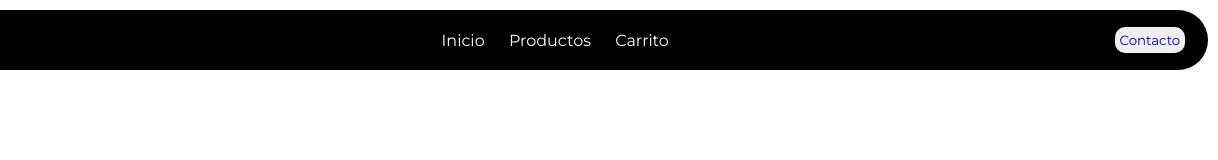
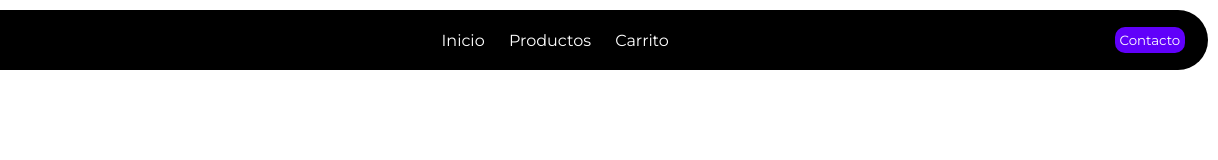
Before and after one commit to ianCornejo21/Tareas, a plain HTML site: page index.html in a window 1280 px wide. Shown: the full height of the page, 62-1280 px from the left. Drawn offline with Linux system fonts and the light colour scheme.

Commit message:
Ejercicio Nro2

```diff
--- a/styles.css
+++ b/styles.css
@@ -38,9 +38,11 @@ header {
     margin-right: 10px;
     border-radius: 10px;
     border-style: none;
+    background-color: rgb(96, 0, 250);
 
 }
 
 a {
+    color: white;
     text-decoration: none;
 }
```
